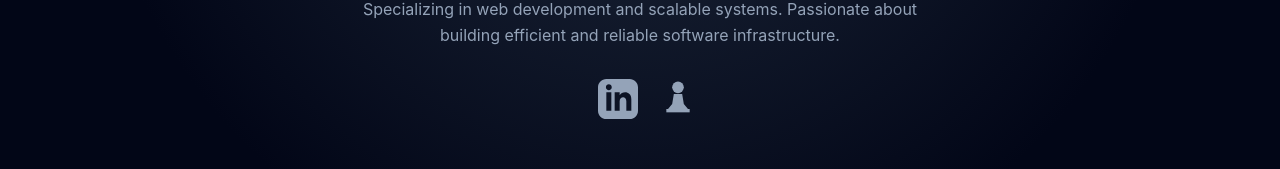
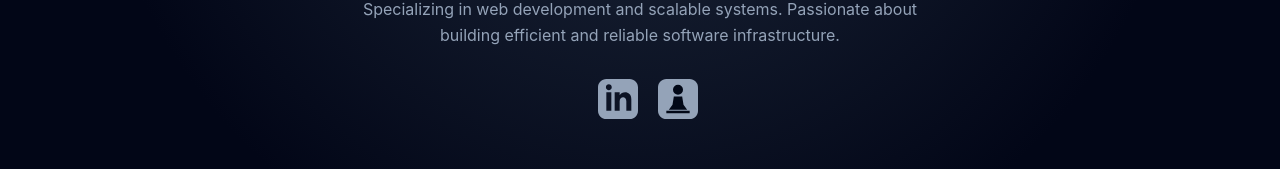
Before and after one commit to Achintya-Jaimini/achintya-jaimini.github.io, a React (Create React App) app: page / in a window 1280 px wide. Shown: the part 302-471 px from the top of the page. Built offline with nearby package versions, Linux system fonts and the light colour scheme.

Commit message:
made changes

```diff
--- a/src/App.js
+++ b/src/App.js
@@ -175,16 +175,19 @@ const App = () => {
               aria-label="FIDE Chess Profile"
               title="FIDE Chess Profile"
             >
+
             <svg
               xmlns="http://www.w3.org/2000/svg"
-              width="30"
-              height="30"
+              width="24"
+              height="24"
               viewBox="0 0 24 24"
               fill="#0077B5"
             >
-              <circle cx="12" cy="5" r="3.5" />
-              <path d="M9.5 9h5l1 6 2.5 3H6l2.5-3 1-6z" />
-              <path d="M5 18h14v2H5z" />
+              <path d="M19 0h-14c-2.761 0-5 2.239-5 5v14c0 2.761 2.239 5 5 5h14c2.762 0 5-2.239 5-5v-14c0-2.761-2.238-5-5-5z" />
+              <path
+              fill="#020817"
+                d="M12 3.5a3 3 0 1 0 0 6 3 3 0 0 0 0-6zM9.5 10.5h5l.8 5 2.2 3H6.5l2.2-3 .8-5zM5 19h14v1.5H5z"
+              />
             </svg>
             </a>
           </div>
```
Also changed, not shown: src/App.css (line endings or trailing spaces).
